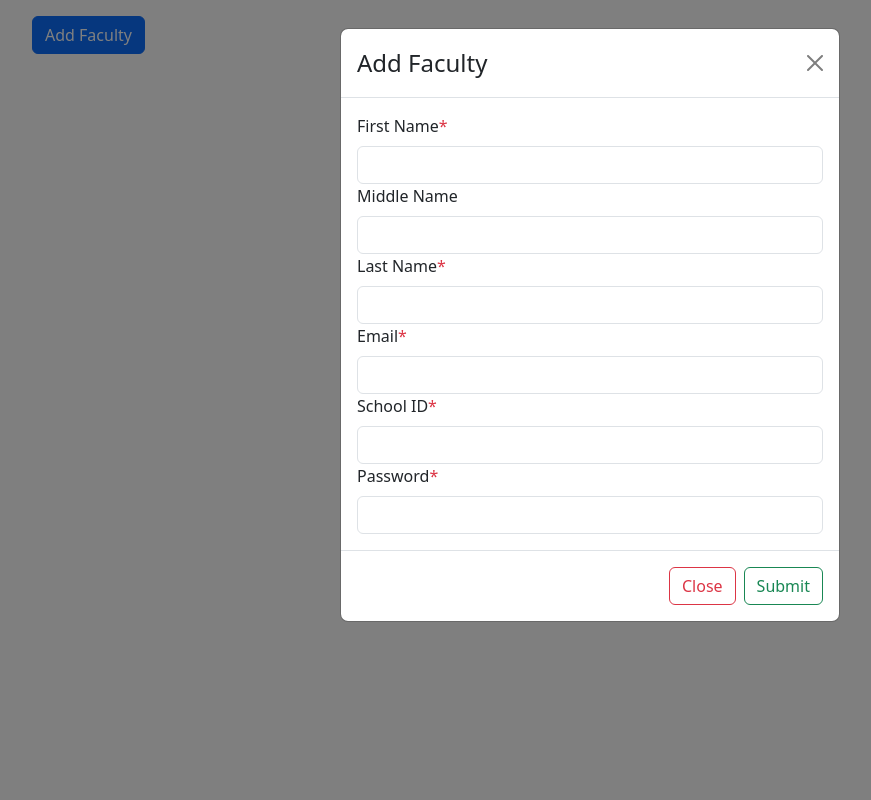
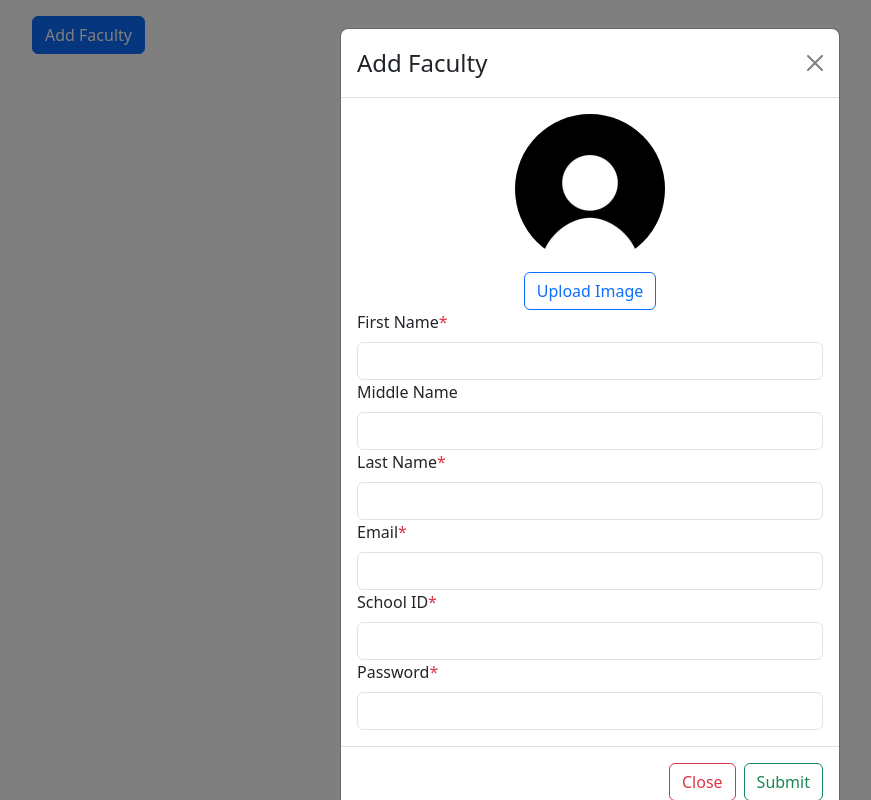
Before and after one commit to Kyusans/reactjs-cite-attendance, a React (Create React App) app: page /admin/dashboard in a window 1280 px wide. Both pictures are taken after a click on the button "Add Faculty". Shown: the whole page, without its empty margins (50-921 px from the left). Built offline with nearby package versions, Linux system fonts and the light colour scheme.

Commit message:
maka upload na og image sa faculty

```diff
--- a/src/pages/Admin/modal/AddFacultyModal.jsx
+++ b/src/pages/Admin/modal/AddFacultyModal.jsx
@@ -1,12 +1,27 @@
 import axios from 'axios';
 import React, { useState } from 'react'
-import { Modal, Form, Button, Spinner } from 'react-bootstrap'
+import { Modal, Form, Button, Spinner, Image } from 'react-bootstrap'
 import { toast } from 'sonner';
 
 export const AddFacultyModal = ({ show, onHide }) => {
   const [isLoading, setIsLoading] = useState(false);
   const [validated, setValidated] = useState(false);
 
+  const [image, setImage] = useState(null);
+  const [imagePreview, setImagePreview] = useState("/emptyImage.jpg");
+
+  const handleImageChange = (e) => {
+    console.log(e.target.files);
+    const selectedImage = e.target.files[0];
+    if (selectedImage) {
+      const reader = new FileReader();
+      reader.onloadend = () => {
+        setImage(selectedImage);
+        setImagePreview(reader.result);
+      };
+      reader.readAsDataURL(selectedImage);
+    }
+  };
   const handleSubmit = async (e) => {
     e.preventDefault();
     const form = e.currentTarget;
@@ -29,12 +44,14 @@ export const AddFacultyModal = ({ show, onHide }) => {
 
     try {
       const jsonData = {
-        "firstName": firstName,
-        "middleName": middleName,
-        "lastName": lastName,
-        "email": email,
-        "schoolId": schoolId,
-        "password": password
+        firstName,
+        middleName,
+        lastName,
+        email,
+        schoolId,
+        password,
+        // 👇 fallback if no image uploaded
+        image: image ? image.name : "emptyImage.jpg"
       };
 
       const url = process.env.REACT_APP_API_URL + "admin.php";
@@ -42,16 +59,31 @@ export const AddFacultyModal = ({ show, onHide }) => {
       formData.append("json", JSON.stringify(jsonData));
       formData.append("operation", "addFaculty");
 
-      const res = await axios.post(url, formData);
+      // only append file if user selected one
+      if (image) {
+        formData.append("file", image);
+      }
+
+      const res = await axios.post(url, formData, {
+        headers: {
+          "Content-Type": "multipart/form-data"
+        }
+      });
+
       console.log("res ni handleLogin", res);
-      if (res.data === -1) {
+      if (res.data === 2) {
+        toast.error("You cannot Upload files of this type!");
+      } else if (res.data === 3) {
+        toast.error("There was an error uploading your file!");
+      } else if (res.data === 4) {
+        toast.error("Your file is too big (25mb maximum)");
+      } else if (res.data === -1) {
         toast.error("Email already exists");
       } else if (res.data === -2) {
         toast.error("School ID exist");
-      }
-      else if (res.data === 1) {
+      } else if (res.data === 1) {
         toast.success("Faculty added successfully");
-        // onHide();
+        onHide();
       } else {
         toast.error("Network Error");
       }
@@ -63,10 +95,13 @@ export const AddFacultyModal = ({ show, onHide }) => {
   };
 
 
+
   const handleClose = () => {
     onHide();
     setIsLoading(false);
     setValidated(false);
+    setImage(null);
+    setImagePreview("/emptyImage.jpg");
   }
 
 
@@ -77,6 +112,37 @@ export const AddFacultyModal = ({ show, onHide }) => {
           <Modal.Title>Add Faculty</Modal.Title>
         </Modal.Header>
         <Modal.Body>
+          <Form.Group className="d-flex flex-column align-items-center">
+            <Image
+              src={imagePreview}
+              className="mb-2"
+              roundedCircle
+              style={{
+                width: "150px",
+                height: "150px",
+                objectFit: "cover"
+              }}
+            />
+
+            <Form.Control
+              type="file"
+              accept="image/*"
+              onChange={handleImageChange}
+              id="facultyImageUpload"
+              style={{ display: "none" }}
+            />
+
+            <Button
+              variant="outline-primary"
+              onClick={() => document.getElementById("facultyImageUpload").click()}
+            >
+              {image ? "Change Image" : "Upload Image"}
+            </Button>
+          </Form.Group>
+
+
+
+
           <Form.Group>
             <Form.Label>First Name<span className='text-danger'>*</span></Form.Label>
             <Form.Control type="text" id="firstName" required />
```
Also changed, not shown: public/emptyImage.jpg (added).
